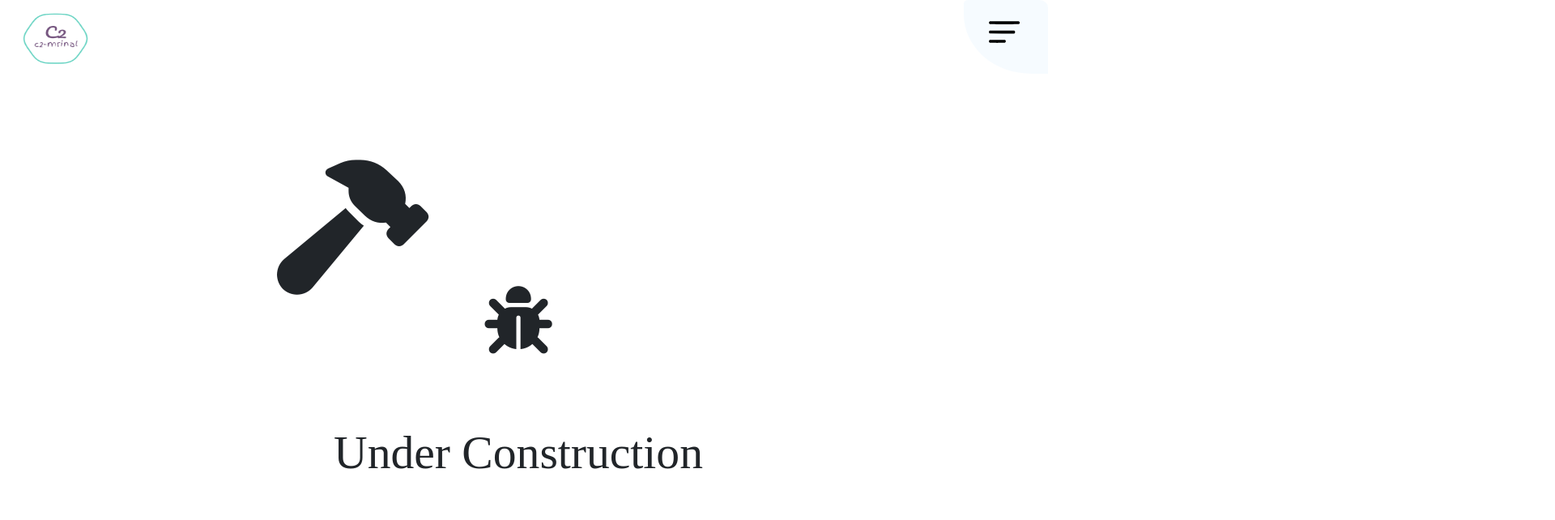
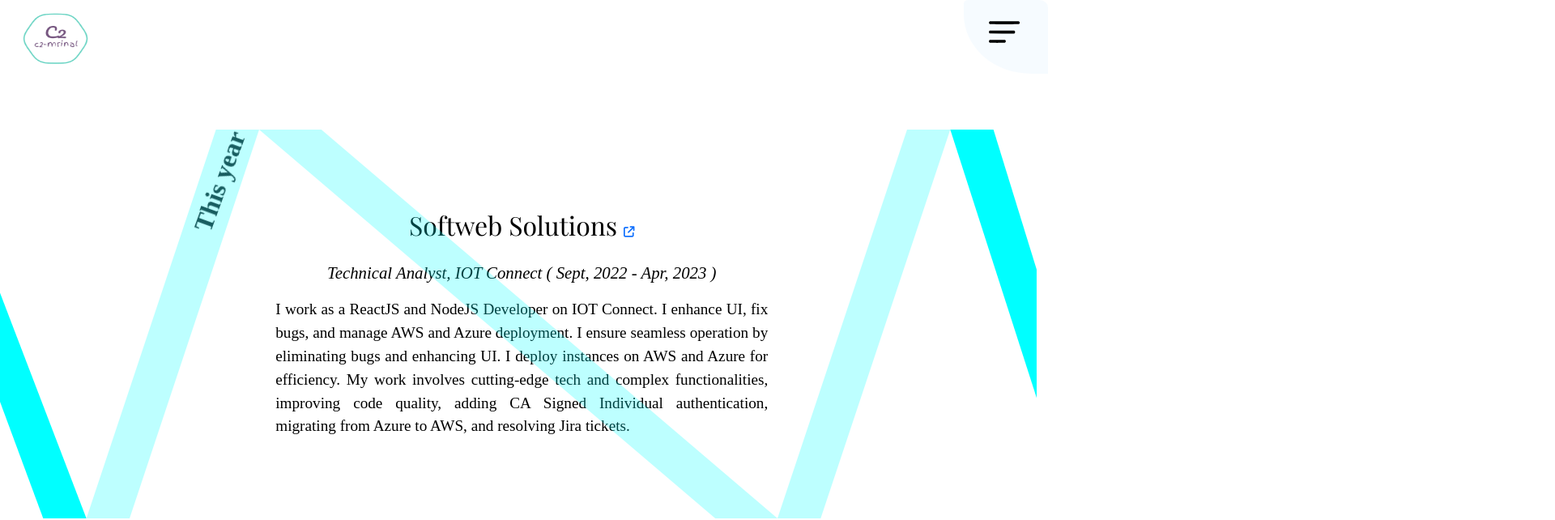
Before and after one commit to c2-mrinal/Portfolio, a React (Create React App) app in the folder UI/: page /career in a window 1280 px wide. Shown: the top 642 px of the page at 81% size, 1920 px wide, since content can reach past the window. Built offline with nearby package versions, Linux system fonts and the light colour scheme.

Commit message:
timeline updated

```diff
--- a/UI/src/App.js
+++ b/UI/src/App.js
@@ -11,7 +11,7 @@
 import "@fortawesome/fontawesome-free/css/all.min.css";
 import "./Shared/Fonts/fonts.css";
 const Intro = lazy(() => import("./Components/Intro"));
-// const Timeline = lazy(() => import("./Components/Timeline"));
+const Timeline = lazy(() => import("./Components/Timeline"));
 const Contact = lazy(() => import("./Components/Contact"));
 const Skills = lazy(() => import("./Components/Skill"));
 const About = lazy(() => import("./Components/About"));
@@ -27,7 +27,7 @@
 					<Suspense fallback={<Loader />}>
 						<Routes className="headerPlaced">
 							<Route path="/" element={<Intro />} />
-							<Route path="/career" element={<UnderProgress />} />
+							<Route path="/career" element={<Timeline />} />
 							<Route path="/contact" element={<Contact />} />
 							<Route path="/about" element={<About />} />
 							<Route path="/skill" element={<Skills />} />
--- a/UI/src/Components/Timeline/index.js
+++ b/UI/src/Components/Timeline/index.js
@@ -1,14 +1,85 @@
-import React, { useState, useEffect } from "react";
-import { gsap, ScrollTrigger, Draggable, MotionPathPlugin } from "gsap/all";
+import gsap from "gsap";
+import ScrollTrigger from "gsap/ScrollTrigger";
+import { useLayoutEffect, useState, useEffect, useRef } from "react";
+import Loader from "../../Shared/Loader";
+import "./timeline.css";
 
-import "./timeline.css";
-import Loader from "../../Shared/Loader";
+gsap.registerPlugin(ScrollTrigger);
 
-function Timeline() {
-	gsap.registerPlugin(ScrollTrigger, Draggable, MotionPathPlugin);
-	const [Data, setData] = useState([]);
+export default function Scene() {
+	const componentRef = useRef();
+	const sliderRef = useRef();
+	const panelRef = useRef();
+	const [displayText1, setDisplayText1] = useState(false);
+	const [displayText2, setDisplayText2] = useState(false);
+	const [displayText3, setDisplayText3] = useState(false);
+
+	const [Data, setData] = useState([
+		{
+			year: 2023,
+			timeLine: "This year",
+			header: "Softweb Solutions",
+			url: "https://www.softwebsolutions.com/",
+			about: "Technical Analyst, IOT Connect ( Sept, 2022 - Apr, 2023 )",
+			detail: `I work as a ReactJS and NodeJS Developer on IOT Connect. I enhance UI, fix bugs, and manage AWS and Azure deployment. I ensure seamless operation by eliminating bugs and enhancing UI. I deploy instances on AWS and Azure for efficiency. My work involves cutting-edge tech and complex functionalities, improving code quality, adding CA Signed Individual authentication, migrating from Azure to AWS, and resolving Jira tickets.`,
+			redirecting: "",
+		},
+		{
+			year: 2022,
+			timeLine: "Two year back",
+			header: "Qmetry",
+			url: "https://www.qmetry.com/",
+			about: "Associate UI Developer, QTM4J ( June, 2021 - Sept, 2022 )",
+			detail: `I joined QMetry's UI team, enhancing test management products like QTM, QTM4J, and QAS. As a UI developer, I improved code, addressed tickets, introduced features, and built a Chrome extension for exploratory testing. I completed a sprint flawlessly, gaining expertise in Jira workflows, API, and Atlassian tools, enhancing QTM4J, and refining test management processes.`,
+			redirecting: "",
+		},
+		{
+			year: 2021,
+			timeLine: "Three year back",
+			header: "Magenta",
+			url: "https://www.magentabi.com/",
+			about: "Web Developer, MagentaBI ( Dec, 2020 - June, 2021 )",
+			detail: `MagentaBI is an SME-focused business intelligence startup specializing in visual data analysis from diverse sources. I worked as a ReactJS developer, enhancing UI components, replacing SQL Alchemy UI with custom ReactJS UI, implementing new tech stacks, collaborating remotely, and developing a CRM app for customer management.`,
+			redirecting: "",
+		},
+		{
+			year: 2021,
+			header: "DAIICT",
+			url: "https://www.daiict.ac.in/",
+			timeLine: "Three year back ",
+			about: "Masters of Science Information Technology ( 2019 - 2021 )",
+			detail: `While pursuing my MSc IT at DAIICT, I enjoyed a comprehensive curriculum and supportive faculty. Collaborating with tech-savvy peers and building lifelong friendships enhanced my learning experience. The college nurtured camaraderie and teamwork, providing an enriching education in various IT domains.`,
+			redirecting: "",
+		},
+		{
+			year: 2019,
+			timeLine: "Four year back",
+			url: "https://www.bitmesra.ac.in/",
+			header: "Birla Institute of Technology, Mesra",
+			about: "Bachelor of Computer Applications ( 2016 - 2019 ) ",
+			detail: `While studying BCA at Birla Institute of Technology - Mesra (BIT), I underwent a transformative phase. BIT sparked my software development journey and skills through diverse projects. Notably, I excelled in developing the Jharkhand Tourism app, showcasing user-friendly expertise. I also participated in DEBSOC, enhancing my college journey. BIT significantly shaped my career with invaluable lessons and practical insights.`,
+			redirecting: "",
+		},
+		{
+			year: 2015,
+			timeLine: "Eight year back",
+			header: "Sri Chaitanya techno School",
+			url: "https://srichaitanyaschool.net/",
+			about: "Intermediate ( 2015 - 2013 )",
+			detail: `During my time at Sri Chaitanya Techno School, I had a enriching academic journey. The school's dedicated teachers and diverse activities fostered strong foundations in key subjects and valuable life skills. Active in sports and cultural events, I developed teamwork and leadership abilities. The school significantly contributed to my growth.`,
+			redirecting: "",
+		},
+		{
+			year: 2013,
+			timeLine: "Ten year back",
+			header: "Sun Flower Public School",
+			url: "http://sunflowerschool.in/",
+			about: "Matriculation ( 2011 - 2013 )",
+			detail: `I attended Sunflower Public School for my CBSE matriculation. It offered a comprehensive education, focusing on subjects like Science, Math, and extracurricular activities. The committed teachers and diverse opportunities boosted my growth. Participating in events and clubs enriched my learning. The school greatly shaped my foundation and passion for education.`,
+			redirecting: "",
+		},
+	]);
 	const [loading, setLoading] = useState(false);
-
 	useEffect(() => {
 		async function fetchMyAPI() {
 			try {
@@ -33,109 +104,97 @@
 			}
 		}
 
-		fetchMyAPI();
+		// fetchMyAPI();
 	}, []);
 
-	useEffect(() => {
-		const sections = gsap.utils.toArray(".container section");
-		const mask = document.querySelector(".mask");
-
-		let scrollTween = gsap.to(sections, {
-			xPercent: -100 * (sections.length - 1),
-			ease: "none",
-			scrollTrigger: {
-				trigger: ".container",
-				pin: true,
-				scrub: 1,
-				end: "+=3000",
-				//snap: 1 / (sections.length - 1),
-				markers: true,
-			},
-		});
-
-		//Progress bar animation
-
-		gsap.to(mask, {
-			width: "100%",
-			scrollTrigger: {
-				trigger: ".wrapper",
-				start: "top left",
-				scrub: 1,
-			},
-		});
-
-		// whizz around the sections
-		sections.forEach((section) => {
-			// grab the scoped text
-			let text = section.querySelectorAll(".anim");
-
-			// bump out if there's no items to animate
-			if (text.length === 0) return;
-
-			// do a little stagger
-			gsap.from(text, {
-				y: -130,
-				opacity: 0,
-				duration: 2,
-				ease: "elastic",
-				stagger: 0.1,
+	useLayoutEffect(() => {
+		let ctx = gsap.context(() => {
+			let panels = gsap.utils.toArray(".panel");
+			gsap.to(panels, {
+				xPercent: -100 * (panels.length - 1),
+				ease: "none",
 				scrollTrigger: {
-					trigger: section,
-					containerAnimation: scrollTween,
-					start: "left center",
-					markers: true,
+					trigger: sliderRef.current,
+					pin: true,
+					scrub: 1,
+					snap: 1 / (panels.length - 1),
+					end: () => "+=" + sliderRef.current.offsetWidth,
+					markers: false,
 				},
 			});
-		});
+		}, componentRef);
+		return () => ctx.revert();
+	});
+	useEffect(() => {
+		const refCurrent = panelRef.current;
+		refCurrent?.addEventListener("scroll", handleScroll);
+		console.log("called");
 
-		return () => {};
-	}, [Data]);
-
+		return () => refCurrent?.removeEventListener("scroll", handleScroll);
+	}, []);
+	const handleScroll = () => {
+		console.log("called");
+		// Check if the scroll position is at least 20vh
+		if (window.scrollY >= window.innerHeight * 0.2) {
+			// setIsVisible(true);
+		} else {
+			// setIsVisible(false);
+		}
+	};
 	return (
-		<div className="timelineCointainer">
-			<div className="timelineDetails">
-				<div className="timelineDetails d-flex hg-80">
-					{Data?.map((val, ind) => {
+		<>
+			<div className="timeLineFrame">
+				<div className="col-sm-1 contain1"></div>
+				<div className="col-sm-2 contain2"></div>
+				<div className="col-sm-6 contain3"></div>
+				<div className="col-sm-2 contain4"></div>
+				<div className="col-sm-1 contain5"></div>
+			</div>
+			<div className="timeLineFrame">
+				<div className="col-sm-1 shape1"></div>
+				<div className="col-sm-2 shape2"></div>
+				<div className="col-sm-6 shape3"></div>
+				<div className="col-sm-2 shape4"></div>
+				<div className="col-sm-1 shape5"></div>
+			</div>
+			<div className="" ref={componentRef}>
+				<div ref={sliderRef} className="containers">
+					{Data.map((val) => {
 						return (
-							<>
-								{" "}
-								<div className="col-sm-1  shape1">1</div>
-								<div className="col-sm-2  shape2">
-									<span>{val.age}</span>
-								</div>
-								<div className="col-sm-6  shape3">
-									<div className="wrapper">
-										<div className="container scrollx">
-											<section className={`sec${ind + 1}  pin`}>
-												<span>Advanced</span>
-												<h1>{val.header}</h1>
-
-												<div className="col">
-													<p>
-														Lorem ipsum dolor sit amet consectetur. Egestas euismod nec sit sed massa turpis in. Sit
-														praesent arcu leo lectus pellentesque. Ornare elit orci morbi volutpat. Ut fermentum lorem
-														morbi quis risus amet urna. Urna egestas lorem.
-													</p>
-													<p>
-														Lorem ipsum dolor sit amet consectetur. Egestas euismod nec sit sed massa turpis in. Sit
-														praesent arcu leo lectus pellentesque. Ornare elit orci morbi volutpat. Ut fermentum lorem
-														morbi quis risus amet urna. Urna egestas lorem.
-													</p>
-												</div>
-											</section>
+							<div className="panel">
+								<div className="textContainer">
+									<div className="col-sm-1 t1"></div>
+									<div className="col-sm-2 t2" ref={panelRef}>
+										<div className="textRotated">{val.timeLine}</div>
+									</div>
+									<div className="col-sm-6 t3 ">
+										<h2 className="textHeader">
+											{val.header}
+											{"  "}
+											<a href="/career" target="_blank" rel="noreferrer">
+												<i className="fa fa-external-link" aria-hidden="true"></i>
+											</a>
+										</h2>
+										<div className="textAbout">
+											<em>{val.about} </em>
+										</div>
+										<div className="textDetail">
+											{val.detail}
+											{/* <span>
+												... <a href="/career">more</a>
+											</span> */}
 										</div>
 									</div>
+									<div className="col-sm-2 t4">{/* {val.year} */}</div>
+									<div className="col-sm-1 t5"></div>
 								</div>
-								<div className="col-sm-2  shape4">{val.year}</div>
-								<div className="col-sm-1  shape5">1</div>
-							</>
+							</div>
 						);
 					})}
 				</div>
 			</div>
+
 			<>{loading && <Loader />}</>
-		</div>
+		</>
 	);
 }
-
-export default Timeline;
--- a/UI/src/Components/Timeline/timeline.css
+++ b/UI/src/Components/Timeline/timeline.css
@@ -1,86 +1,137 @@
-.timelineCointainer {
-	margin: 0px;
-	width: 100vw;
-	margin-top: 20vh;
-	position: fixed;
+.containers {
+	width: 600vw;
+	height: 100vh;
+	display: flex;
+	flex-wrap: wrap;
 }
 
-.hg-80 {
-	height: 70vh;
-	border: 1px dashed black;
+.firstContainer {
+	display: flex;
+	flex-direction: column;
+	justify-content: center;
+	align-items: center;
+	height: 100vh;
+	background: yellow;
+}
+
+.lastContainer {
+	display: flex;
+	height: 100vh;
+	background: yellow;
+}
+
+.panel {
+	width: 100vw;
+	height: 100vh;
+}
+.textContainer {
+	position: absolute;
+	display: flex;
+	height: 60vh;
+	width: 100vw;
+	top: 20%;
+}
+
+.timeLineFrame {
+	width: 100vw;
+	z-index: 5;
+	height: 60vh;
+	width: 100vw;
+	position: fixed;
+	display: flex;
+	top: 20%;
+	overflow: hidden;
+
+	/* background-color: white; */
+}
+.contain1,
+/* .contain2, */
+/* .contain4, */
+.contain5 {
+	z-index: 1;
+
+	background-color: white;
 }
 .shape1 {
+	/* z-index: 5; */
 	height: 100%;
 	background-color: aqua;
-
-	-webkit-clip-path: polygon(0 60%, 0 40%, 99% 98%, 70% 98%);
-	clip-path: polygon(0 70%, 0 40%, 100% 98%, 40% 98%);
+	-webkit-clip-path: polygon(0 70%, 0 42%, 100% 100%, 50% 100%);
+	clip-path: polygon(0 70%, 0 42%, 100% 100%, 50% 100%);
 }
 .shape2 {
+	z-index: 1;
+	/* background-color: azure; */
 	height: 100%;
-	background-color: aqua;
-	-webkit-clip-path: polygon(70% 2%, 98% 2%, 30% 98%, 2% 98%);
-	clip-path: polygon(70% 2%, 98% 2%, 30% 98%, 2% 98%);
+	background-color: rgba(0, 255, 255, 0.257);
+	-webkit-clip-path: polygon(75% 0, 100% 0, 25% 100%, 0 100%);
+	clip-path: polygon(75% 0, 100% 0, 25% 100%, 0 100%);
 }
 .shape3 {
+	z-index: 5;
 	height: 100%;
-	/* background-color: aqua;
-	-webkit-clip-path: polygon(0 8%, 10% 0, 100% 91%, 89% 100%);
-	clip-path: polygon(0 8%, 10% 0, 100% 91%, 89% 100%); */
+	background-color: rgba(0, 255, 255, 0.257);
+	-webkit-clip-path: polygon(0 0, 12% 0, 100% 100%, 88% 100%);
+	clip-path: polygon(0 0, 12% 0, 100% 100%, 88% 100%);
 }
 .shape4 {
+	/* z-index: 5; */
 	height: 100%;
-	background-color: aqua;
-	-webkit-clip-path: polygon(70% 2%, 98% 2%, 30% 98%, 2% 98%);
-	clip-path: polygon(70% 2%, 98% 2%, 30% 98%, 2% 98%);
+	background-color: rgba(0, 255, 255, 0.257);
+	-webkit-clip-path: polygon(75% 0, 100% 0, 25% 100%, 0 100%);
+	clip-path: polygon(75% 0, 100% 0, 25% 100%, 0 100%);
 }
 .shape5 {
 	height: 100%;
 	background-color: aqua;
-	-webkit-clip-path: polygon(0 2%, 50% 2%, 100% 30%, 100% 60%);
-	clip-path: polygon(0 2%, 50% 2%, 100% 30%, 100% 60%);
+	-webkit-clip-path: polygon(0 0, 50% 0, 100% 36%, 100% 69%);
+	clip-path: polygon(0 0, 50% 0, 100% 36%, 100% 69%);
 }
-
-.wrapper {
-	overflow-x: hidden;
-	position: relative;
+.textContainer .t2 {
+	z-index: 1;
+	position: absolute;
+	left: 14vw;
 }
-
-.container {
-	overflow-x: hidden;
-	overflow-y: hidden;
-	display: flex;
-	width: 300vw;
+.t2 .textRotated {
+	z-index: 10;
+	font-size: clamp(1rem, calc(0.5rem + 2vw), 2rem);
+	font-weight: 900;
+	transform: rotate(-70deg);
 }
-.container .col {
-	display: flex;
-	gap: 3em;
+.textContainer .t3 {
+	left: 20vw;
+	z-index: 11;
+	display: grid;
+	align-items: center;
+	text-align: justify;
+	grid-gap: 2vh;
+	margin: auto;
+	z-index: 6;
+	color: black;
+	margin-left: 17vw;
+	padding: 1rem;
 }
-.container .col p {
-	font-size: 0.8rem;
+.textContainer .t4 {
+	position: absolute;
+	z-index: 111;
+	transform: rotate(-70deg);
+	right: 3vw;
+	font-size: clamp(1rem, calc(0.5rem + 2vw), 2rem);
+	font-weight: 900;
 }
-.container section {
-	width: 100vw;
-	padding: 20vw 10vw;
+.textAbout {
+	font-size: calc(1vh + 1vw);
+	text-align: center;
 }
-.container section h1 {
-	font-size: 3rem;
-	margin: 0;
+.textHeader {
+	text-align: center;
 }
-.container section p {
-	font-size: 1.2rem;
-	width: 50vw;
+.textHeader i {
+	font-size: calc(0.2rem + 0.8vw);
 }
-.container section ul {
-	list-style-type: none;
-	display: flex;
-	gap: 3em;
-	width: 100%;
-	height: 300px;
-	padding: 0;
+.textDetail {
+	font-size: clamp(0.6rem, calc(0.4rem + 1vw), 1.5rem);
 }
-.container section ul li {
-	background: white;
-	border-radius: 0.3em;
-	flex-grow: 1;
+.textDetail a {
+	text-decoration: none;
 }
```
Also changed, not shown: UI/src/Components/Intro/index.js (+5 -2 lines).
